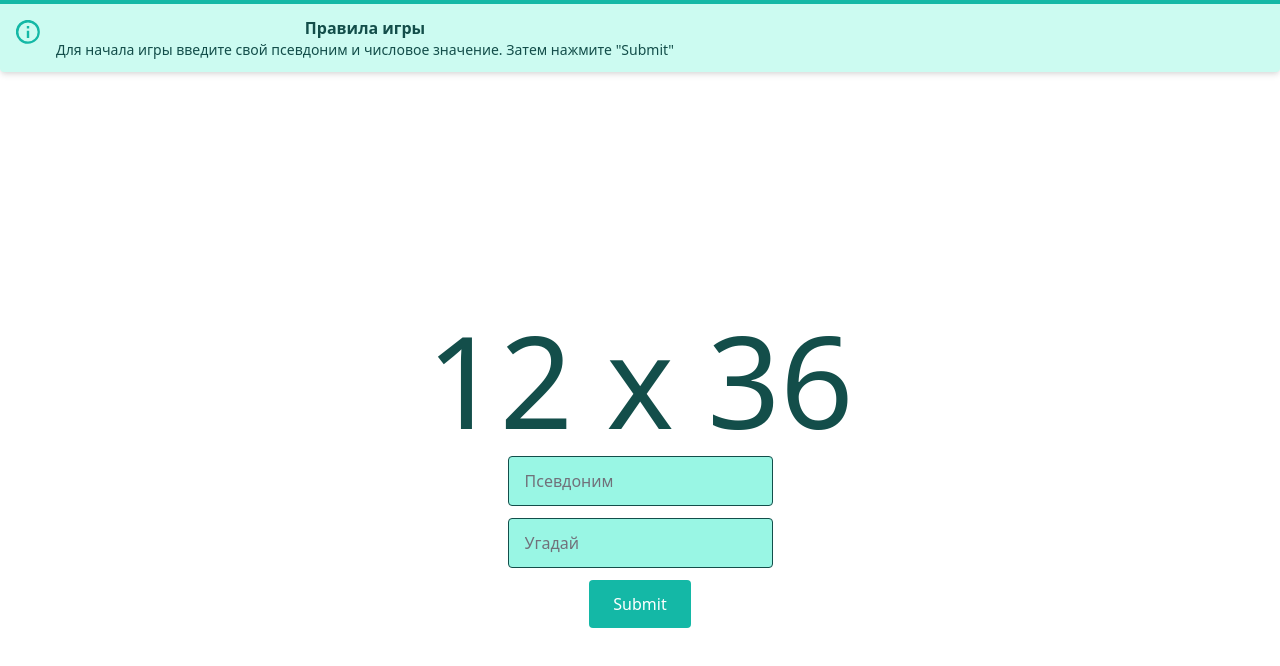
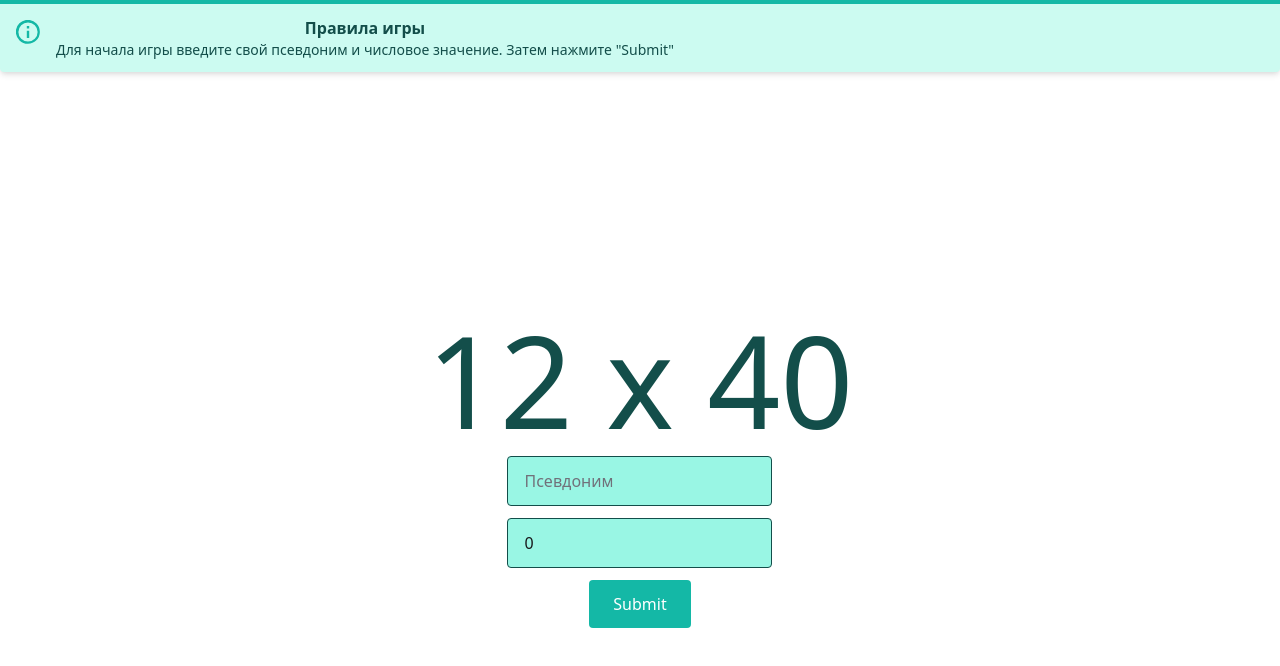
Before and after one commit to AlexBugrimov/multiplication-random, a React (Create React App) app in the folder frontend/: page / in a window 1280 px wide. Shown: the top 666 px of the page. Built offline with nearby package versions, Linux system fonts and the light colour scheme.

Commit message:
feat: Added hook useInput from input fields

```diff
--- /dev/null
+++ b/frontend/src/common/hooks/useInput.ts
@@ -0,0 +1,15 @@
+import React, {useState} from "react";
+
+export const useInput = (defaultValue: string | number, required: boolean) => {
+  const [value, setValue] = useState<string | number>(defaultValue)
+  const [error, setError] = useState<string | null>(null)
+  return {
+    value,
+    error,
+    onChange: (e: React.ChangeEvent<HTMLInputElement>) => setValue(e.currentTarget.value),
+    onBlur: (e: React.ChangeEvent<HTMLInputElement>) => {
+      if (!e.currentTarget.value && required) setError("Обязательное поле")
+      else setError(null)
+    }
+  }
+}
--- a/frontend/src/components/Button.tsx
+++ b/frontend/src/components/Button.tsx
@@ -1,6 +1,8 @@
 import React from "react";
 
 export const Button = (props: {
-  text: string
+  text: string,
+  onClick: React.MouseEventHandler<HTMLButtonElement>
 }) => (<button type="button"
+               onClick={props.onClick}
                className="bg-teal-500 text-white font-medium px-6 py-3 rounded hover:bg-teal-700">{props.text}</button>)
--- a/frontend/src/components/Challenge.tsx
+++ b/frontend/src/components/Challenge.tsx
@@ -1,8 +1,7 @@
 import React from "react";
 
 export const Challenge = (props: {
-  factorA: number,
-  factorB: number
+  text: string
 }) => (<div className="text-9xl text-teal-900">
-  {props.factorA} x {props.factorB}
+  {props.text}
 </div>)
--- a/frontend/src/components/Input.tsx
+++ b/frontend/src/components/Input.tsx
@@ -3,11 +3,17 @@ import React from "react";
 export const Input = (props: {
   type: string,
   min?: number,
-  placeholder: string
+  placeholder: string,
+  value: string | number,
+  onChange: (e: React.ChangeEvent<HTMLInputElement>) => void
+  onBlur: (e: React.ChangeEvent<HTMLInputElement>) => void
 }) => (<div className="max-w-xs w-full mx-auto">
   <input
     type={props.type}
     min={props.min}
+    value={props.value}
+    onInput={props.onChange}
+    onBlur={props.onBlur}
     className="bg-teal-200 focus:bg-white border-transparent focus:border-teal-400 text-gray-900 appearance-none
     inline-block border rounded py-3 px-4 focus:outline-none border-6 border-teal-900"
     placeholder={props.placeholder}/>
--- a/frontend/src/pages/App.tsx
+++ b/frontend/src/pages/App.tsx
@@ -1,25 +1,34 @@
 import React from 'react';
 import '../App.css';
 import {Banner, Button, Challenge, Form, Input, Layout} from "../components";
-
+import {useInput} from "../common/hooks/useInput";
 
 function App() {
+  const {error, ...alias} = useInput("", true)
+  const guess = useInput(0, false)
+
   return (
     <div className="App">
       <Banner/>
+      {error && <div>{error}</div>}
       <Layout>
         <Form>
-          <Challenge factorA={12} factorB={36}/>
+          <Challenge text={"12 x 40"}/>
           <Input
             type="text"
             placeholder="Псевдоним"
+            {...alias}
           />
           <Input
             type="number"
             min={0}
             placeholder="Угадай"
+            {...guess}
           />
-          <Button text="Submit"/>
+          <Button
+            text="Submit"
+            onClick={() => console.log(alias.value, "---", guess.value)}
+          />
         </Form>
       </Layout>
     </div>
```
Also changed, not shown: frontend/src/components/index.ts (+6 -6 lines).
